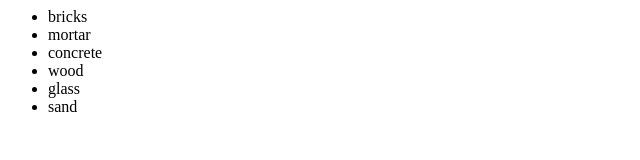
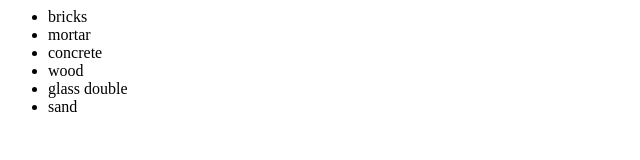
Before and after one commit to MyoungKang/newGitTest, a plain HTML site: page index.html in a window 1280 px wide. Shown: the full height of the page, 0-640 px from the left. Drawn offline with Linux system fonts and the light colour scheme.

```diff
--- a/index.html
+++ b/index.html
@@ -6,7 +6,7 @@
                 <li>mortar</li>
                 <li>concrete</li>
                 <li>wood</li>
-                <li>glass</li>
+                <li>glass double</li>
                 <li>sand</li>
             </ul>
         </div>
```
